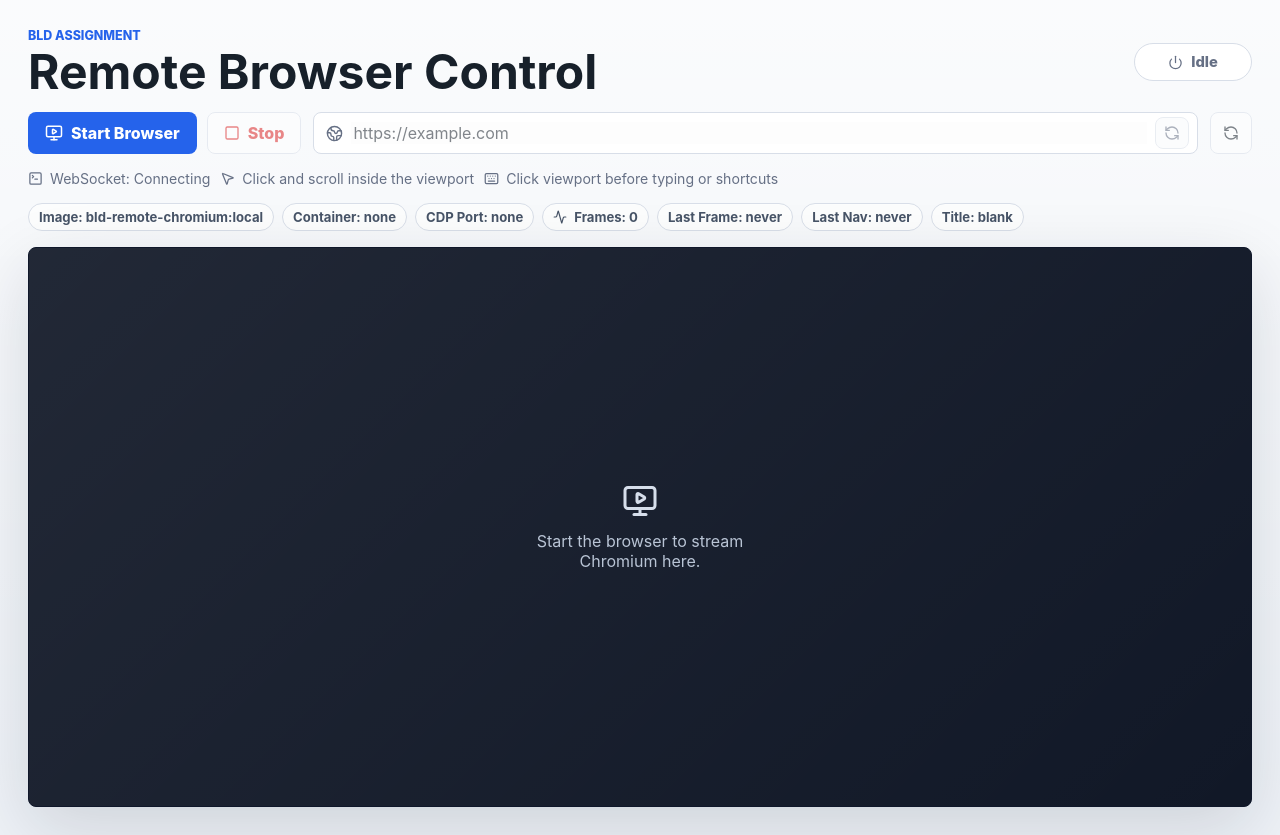
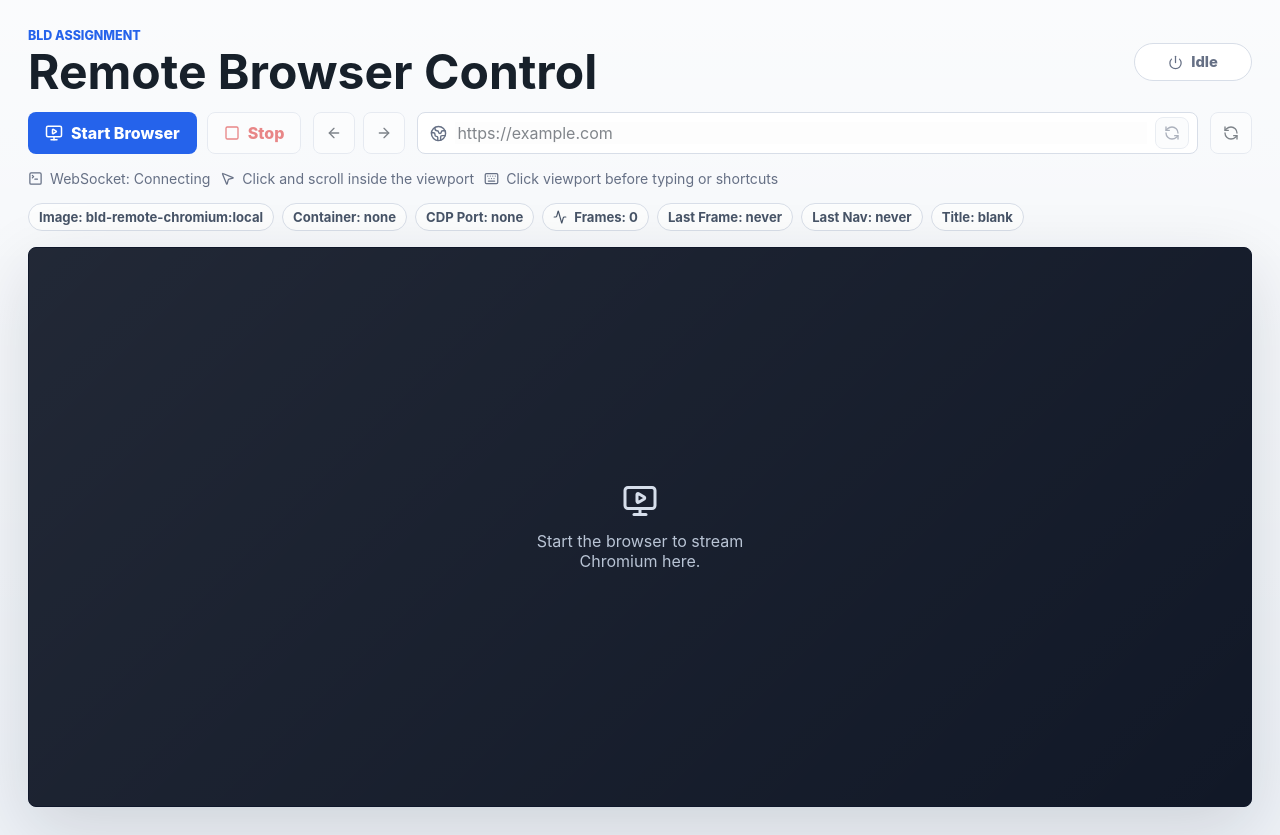
Before and after one commit to utk2602/BLD_assignment-, a Next.js app: page / in a window 1280 px wide. Built offline with nearby package versions, Linux system fonts and the light colour scheme; no server answers.

Commit message:
Add browser history controls

```diff
--- a/src/app/globals.css
+++ b/src/app/globals.css
@@ -124,7 +124,7 @@ h1 {
 
 .toolbar {
   display: grid;
-  grid-template-columns: auto minmax(280px, 1fr) auto;
+  grid-template-columns: auto auto minmax(280px, 1fr) auto;
   gap: 12px;
 }
 
@@ -133,6 +133,11 @@ h1 {
   align-items: center;
   gap: 10px;
   flex-wrap: wrap;
+}
+
+.history-actions {
+  display: flex;
+  gap: 8px;
 }
 
 .primary-action,
@@ -322,7 +327,7 @@ h1 {
 
 @media (max-width: 780px) {
   .toolbar {
-    grid-template-columns: 1fr auto;
+    grid-template-columns: 1fr auto auto;
   }
 
   .control-row {
--- a/src/app/ui/browser-console.tsx
+++ b/src/app/ui/browser-console.tsx
@@ -3,6 +3,8 @@
 import {
   AlertCircle,
   Activity,
+  ArrowLeft,
+  ArrowRight,
   Globe2,
   Keyboard,
   Loader2,
@@ -362,6 +364,13 @@ export function BrowserConsole() {
     });
   }
 
+  function handleHistory(direction: "back" | "forward") {
+    setIsNavigating(true);
+    send({
+      type: direction === "back" ? "history.back" : "history.forward"
+    });
+  }
+
   return (
     <main className="app-shell">
       <section className="workspace">
@@ -385,6 +394,15 @@ export function BrowserConsole() {
             <button className="secondary-action" disabled={busy || status.state === "idle"} onClick={stopBrowser} type="button">
               <Square aria-hidden="true" size={16} />
               Stop
+            </button>
+          </div>
+
+          <div className="history-actions">
+            <button className="icon-action" disabled={!running || isNavigating} onClick={() => handleHistory("back")} title="Go back" type="button">
+              <ArrowLeft aria-hidden="true" size={16} />
+            </button>
+            <button className="icon-action" disabled={!running || isNavigating} onClick={() => handleHistory("forward")} title="Go forward" type="button">
+              <ArrowRight aria-hidden="true" size={16} />
             </button>
           </div>
 
```
Also changed, not shown: server.mjs (+12 -0 lines), 1 other file (tests, documents, lock files or other folders).
